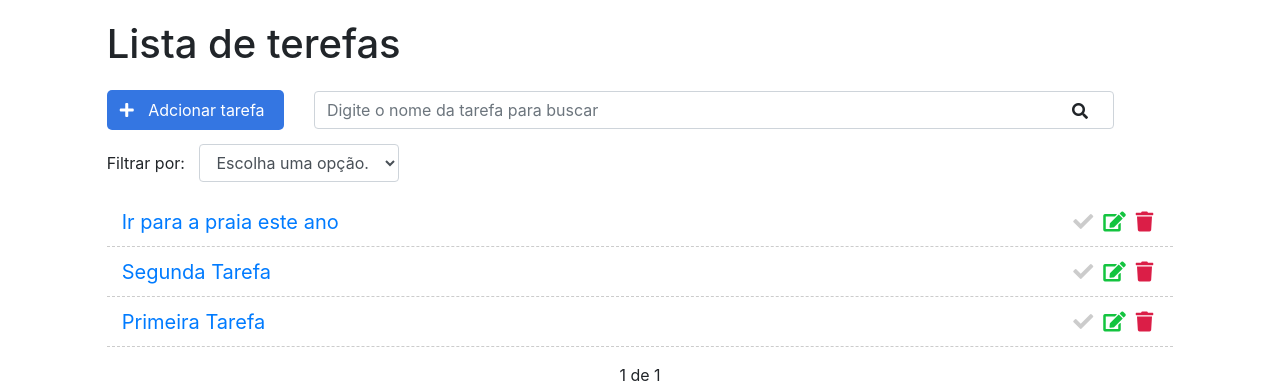
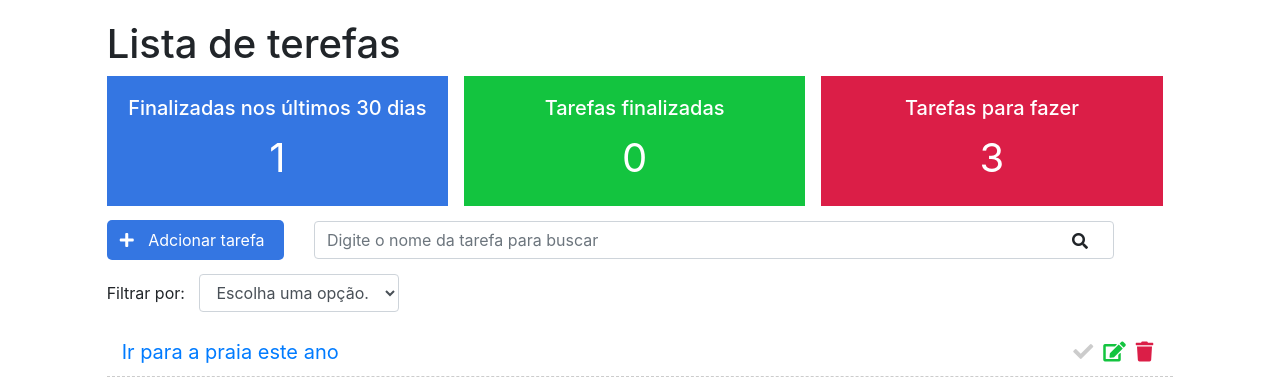
Before and after one commit to DevHiuryLima/Curso-de-Django, a Django app: page / in a window 1280 px wide. Shown: the part 57-448 px from the top of the page. Run offline with Django 4.2, Linux system fonts and the light colour scheme; the first user in the database is signed in; data comes from the database, SQL or seed files in the repository; some libraries are stand-ins or nearby versions.

Commit message:
Criando uma dashboard para o usuário.

```diff
--- a/todo/tasks/static/css/styles.css
+++ b/todo/tasks/static/css/styles.css
@@ -24,6 +24,52 @@
 .navbar-light .navbar-nav a.nav-link {
     color: #333;
     letter-spacing: 1px;
+}
+
+/* dashboard */
+
+.dashboard {
+    padding: 0;
+    width: 100%;
+    display: block;
+}
+
+.dashboard h4 {
+    font-size: 20px;
+}
+
+.dashboard span {
+    font-size: 40px;
+    display: block;
+    width: 100%;
+}
+
+.dashboard-box {
+    float: left;
+    background-color: #DFDFDF;
+    color: #FFF;
+    padding: 20px;
+    box-sizing: border-box;
+    height: 130px;
+    width: 32%;
+    text-align: center;
+}
+
+.dashboard-box:nth-child(2) {
+    margin-left: 1.5%;
+    margin-right: 1.5%;
+}
+
+#dashboard-lastdays {
+    background-color: #3476e2;
+}
+
+#dashboard-done {
+    background-color: #13c43f;
+}
+
+#dashboard-doing {
+    background-color: #db1e47;
 }
 
 /* Botão de adicionar */
--- a/todo/tasks/templates/tasks/list.html
+++ b/todo/tasks/templates/tasks/list.html
@@ -5,6 +5,20 @@
 {% block content %}
     <div class="offset-1 col-10 list-div">
         <h1>Lista de terefas</h1>
+        <div class="container dashboard">
+            <div class="col-4 dashboard-box" id="dashboard-lastdays">
+                <h4>Finalizadas nos últimos 30 dias</h4>
+                <span>{{ tasksrecently }}</span>
+            </div>
+            <div class="col-4 dashboard-box" id="dashboard-done">
+                <h4>Tarefas finalizadas</h4>
+                <span>{{ tasksdone }}</span>
+            </div>
+            <div class="col-4 dashboard-box" id="dashboard-doing">
+                <h4>Tarefas para fazer</h4>
+                <span>{{ tasksdoing }}</span>
+            </div>
+        </div>
         <a id="add-link" href="newtask/">
             <div class="col-2 add-div">
                 <i class="fas fa-plus"></i> Adcionar tarefa
--- a/todo/tasks/views.py
+++ b/todo/tasks/views.py
@@ -4,6 +4,7 @@ from django.core.paginator import Paginator
 from django.http import HttpResponse
 from .forms import TaskForm
 from django.contrib import messages
+import datetime
 
 from .models import Task
 
@@ -13,6 +14,9 @@ def taskList(request):
 
     search = request.GET.get('search')
     filter = request.GET.get('filter')
+    tasksDoneRecently = Task.objects.filter(done='done', updated_at__gt=datetime.datetime.now()-datetime.timedelta(days=30)).count()
+    tasksDone = Task.objects.filter(done='done', user=request.user).count()
+    tasksDoing = Task.objects.filter(done='doing', user=request.user).count()
 
     if search:
         tasks = Task.objects.filter(title__icontains=search, user=request.user)
@@ -27,7 +31,8 @@ def taskList(request):
 
         tasks = paginator.get_page(page)
 
-    return render(request, 'tasks/list.html', {'tasks': tasks})
+    return render(request, 'tasks/list.html',
+                  {'tasks': tasks, 'tasksrecently': tasksDoneRecently, 'tasksdone': tasksDone, 'tasksdoing': tasksDoing})
 
 
 @login_required
```
Also changed, not shown: todo/db.sqlite3.
